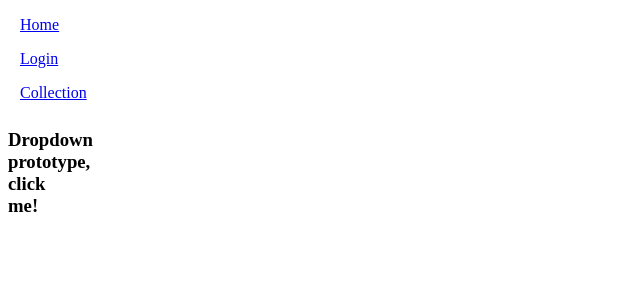
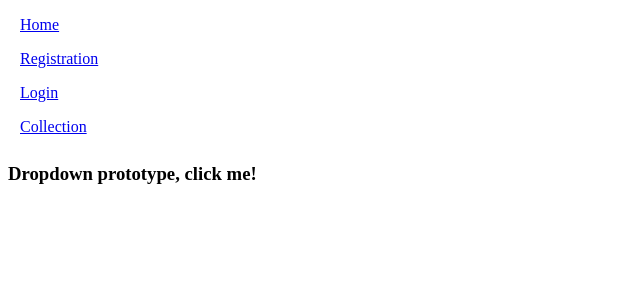
Before and after one commit to udou-furniture/MERN-Part-B, a React (Create React App) app in the folder client/: page / in a window 1280 px wide. Shown: the top 300 px of the page, without its empty margins (0-640 px from the left). Built offline with nearby package versions, Linux system fonts and the light colour scheme.

Commit message:
added registration page and react route

```diff
--- a/client/src/App.js
+++ b/client/src/App.js
@@ -3,7 +3,8 @@ import {BrowserRouter, Route, Switch} from 'react-router-dom';
 import Home from './pages/Home';
 import Navbar from './components/Navbar';
 import Login from './pages/Login';
-import Collections from './pages/Collections'
+import Collections from './pages/Collections';
+import Registration from './pages/Registration';
 
 class App extends React.Component {
   render() {
@@ -13,6 +14,7 @@ class App extends React.Component {
           <Navbar />
           <Switch>
           <Route exact path='/' component={Home} />
+          <Route path='/registration' component={Registration} />
           <Route path='/login' component={Login} />
           <Route path='/collections' component={Collections} />
           </Switch>
--- a/client/src/components/Dropdown.css
+++ b/client/src/components/Dropdown.css
@@ -1,18 +1,18 @@
-.container {
+/* .container {
 	position: relative;
 	display: inline-block;
+} */
+
+.button {
+	/* padding: 0;
+	width: 50px;
+	border: 0;
+	background-color: #fff; */
+	cursor: pointer;
+	/* outline: 0; */
 }
 
-.button {
-	padding: 0;
-	width: 50px;
-	border: 0;
-	background-color: #fff;
-	cursor: pointer;
-	outline: 0;
-}
-
-.dropdown {
+/* .dropdown {
 	position: absolute;
 	top: 100%;
 	left: 0;
@@ -20,7 +20,7 @@
 	z-index: 2;
 	border: 1px solid rgba(0, 0, 0, 0.04);
 	box-shadow: 0 16px 24px 2px rgba(0, 0, 0, 0.14);
-}
+} */
 
 ul {
 	list-style: none;
--- a/client/src/components/Navbar.js
+++ b/client/src/components/Navbar.js
@@ -1,5 +1,6 @@
 import React from 'react';
 import { Link, Navlink } from 'react-router-dom';
+import './Navbar.css';
 
 const Navbar = () => {
 	return (
@@ -7,6 +8,7 @@ const Navbar = () => {
 			<div className="container">
 				<ul>
 					<li><Link to="/">Home</Link></li>
+					<li><Link to="/registration">Registration</Link></li>
 					<li><Link to="/login">Login</Link></li>
 					<li><Link to="/collections">Collection</Link></li>
 				</ul>
--- /dev/null
+++ b/client/src/pages/Registration.js
@@ -0,0 +1,20 @@
+import React from 'react';
+import RegistrationForm from '../components/RegistrationForm'
+
+class Registration extends React.Component {
+
+	submit = (values) => {
+		console.log(values);
+		//would potentially be the spot for fetch request to our express server
+	}
+
+	render(){
+		return (
+		<>
+			<h1>Hello from the registration page</h1>
+			<RegistrationForm onSubmit={this.submit} />
+		</>
+	)}
+}
+
+export default Registration;
```
Also changed, not shown: client/src/components/ShoppingCart.js (+10 -10 lines), client/src/components/Navbar.css (added), client/src/pages/Product.js (added).
